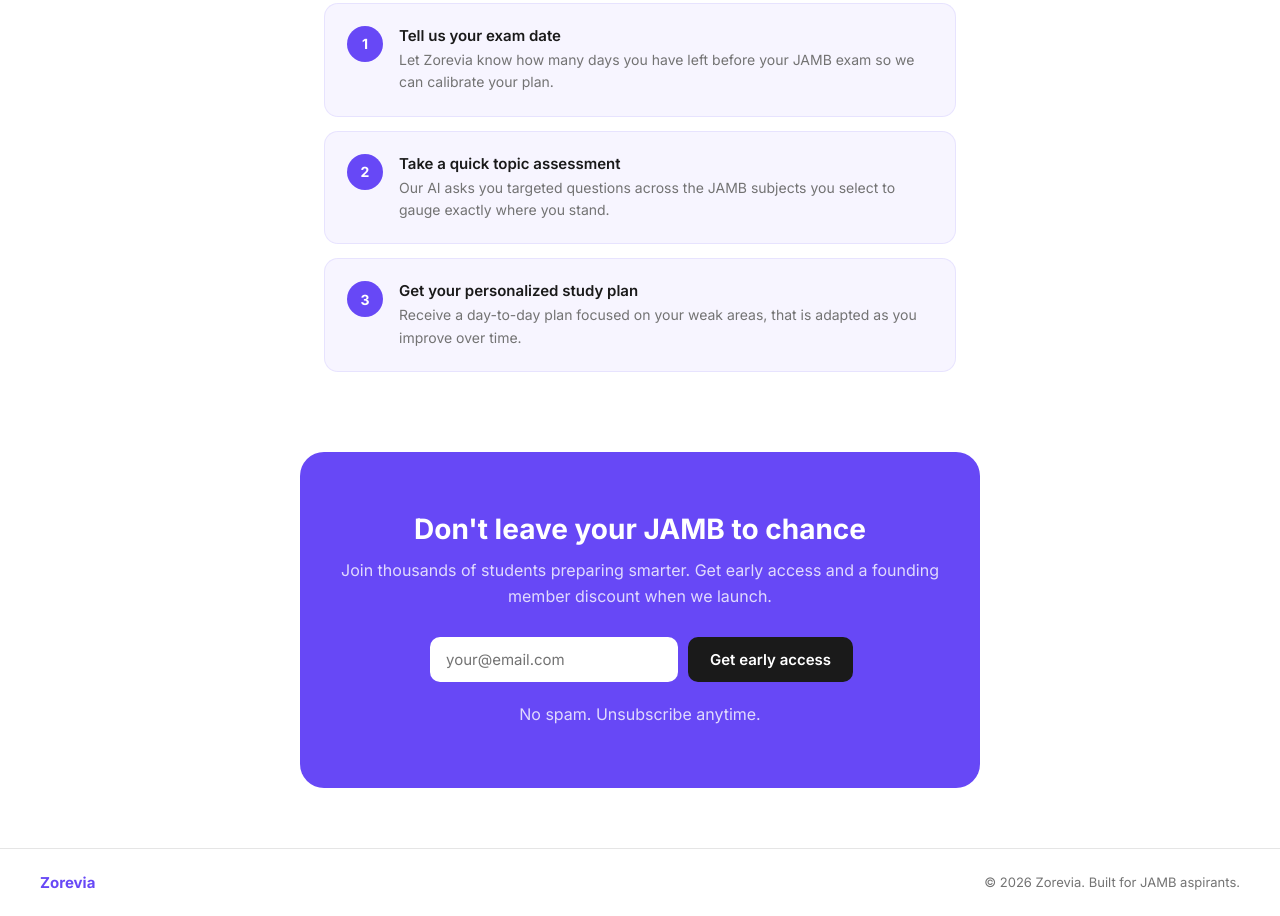
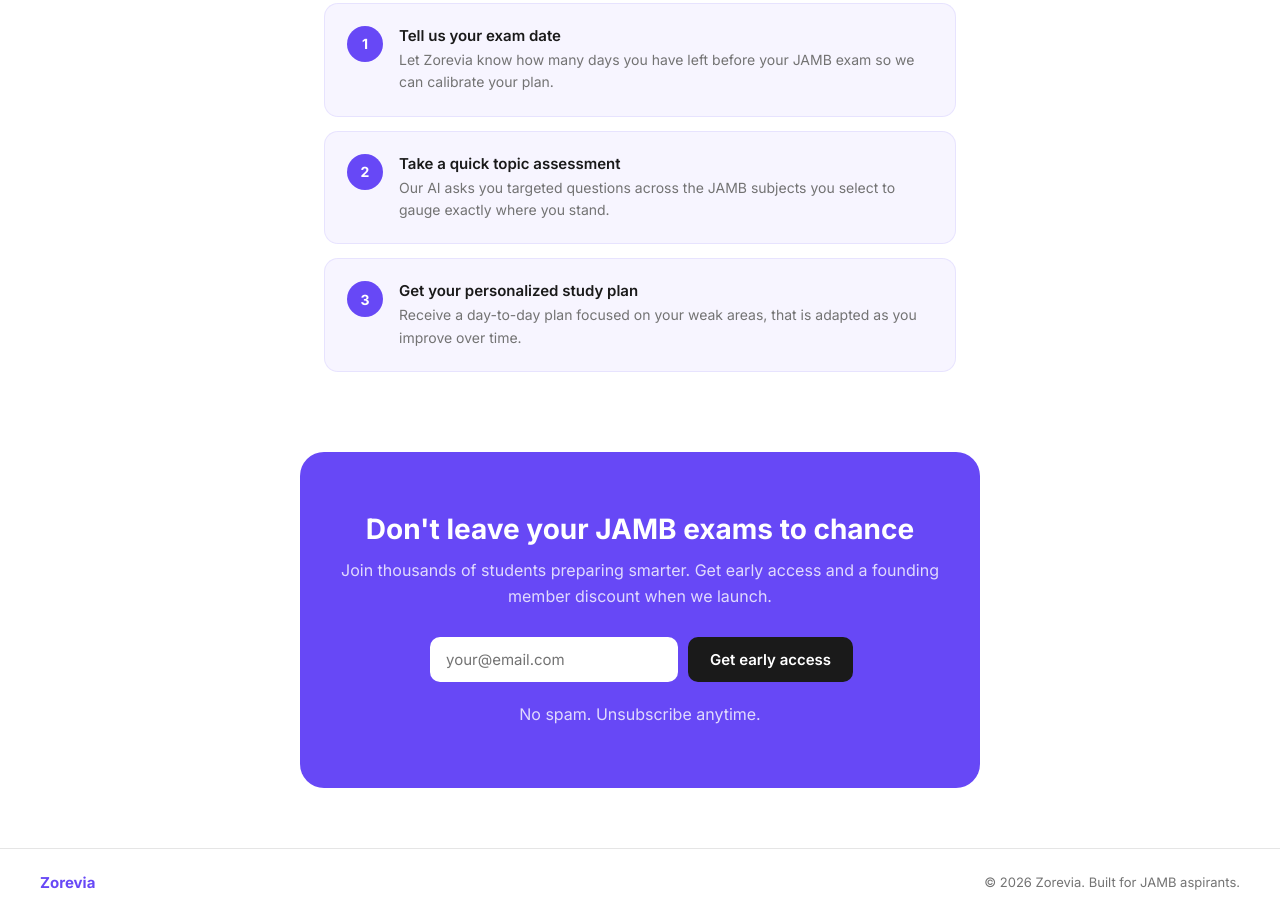
Before and after one commit to subjectiverealityy/landing-page, a plain HTML site: page index.html in a window 1280 px wide. Shown: the part 1305-2221 px from the top of the page. Drawn offline with Linux system fonts and the light colour scheme.

Commit message:
update cta title

```diff
--- a/index.html
+++ b/index.html
@@ -101,7 +101,7 @@
 <!-- CTA BOTTOM -->
 <div style="padding:0 24px;" class="reveal">
   <div class="cta-bottom">
-    <h2>Don't leave your JAMB to chance</h2>
+    <h2>Don't leave your JAMB exams to chance</h2>
     <p>Join thousands of students preparing smarter. Get early access and a founding member discount when we launch.</p>
     <div class="cta-form">
       <input type="email" id="ctaEmail" placeholder="your@email.com"/>
```
